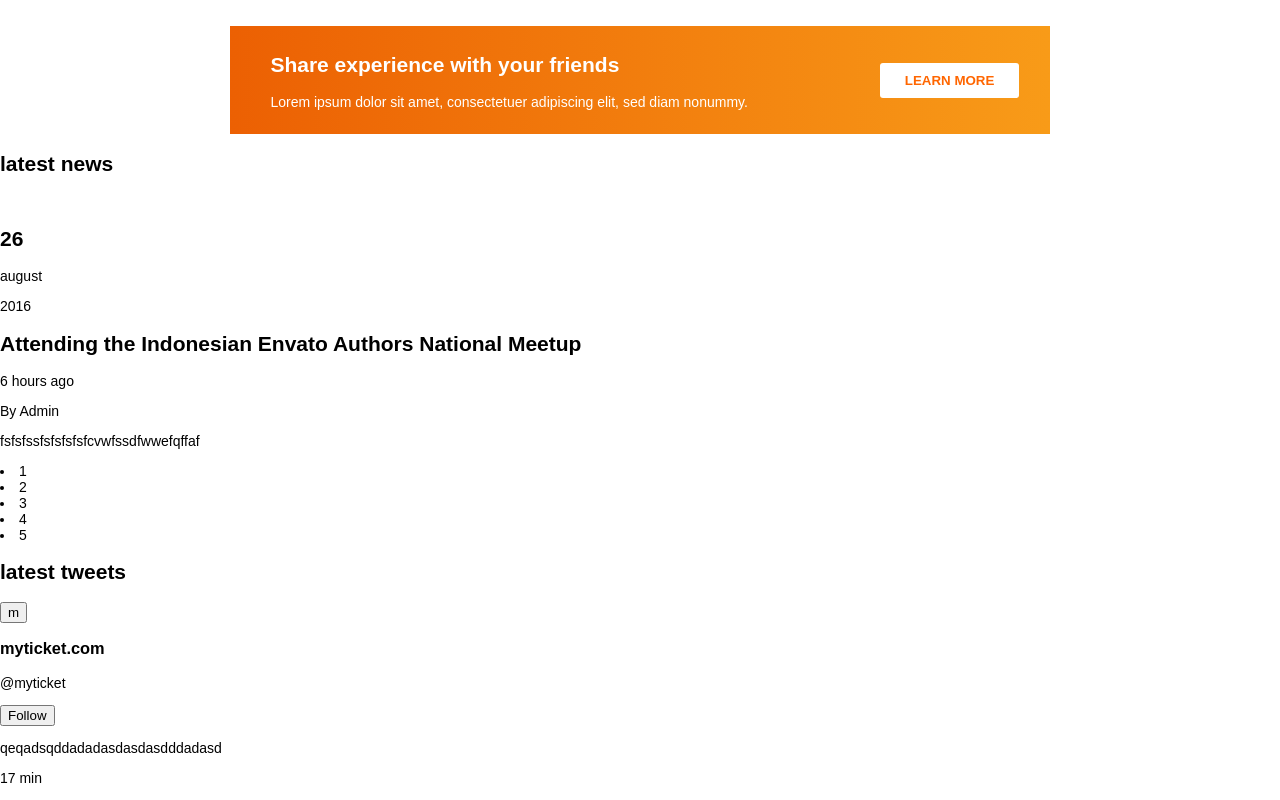
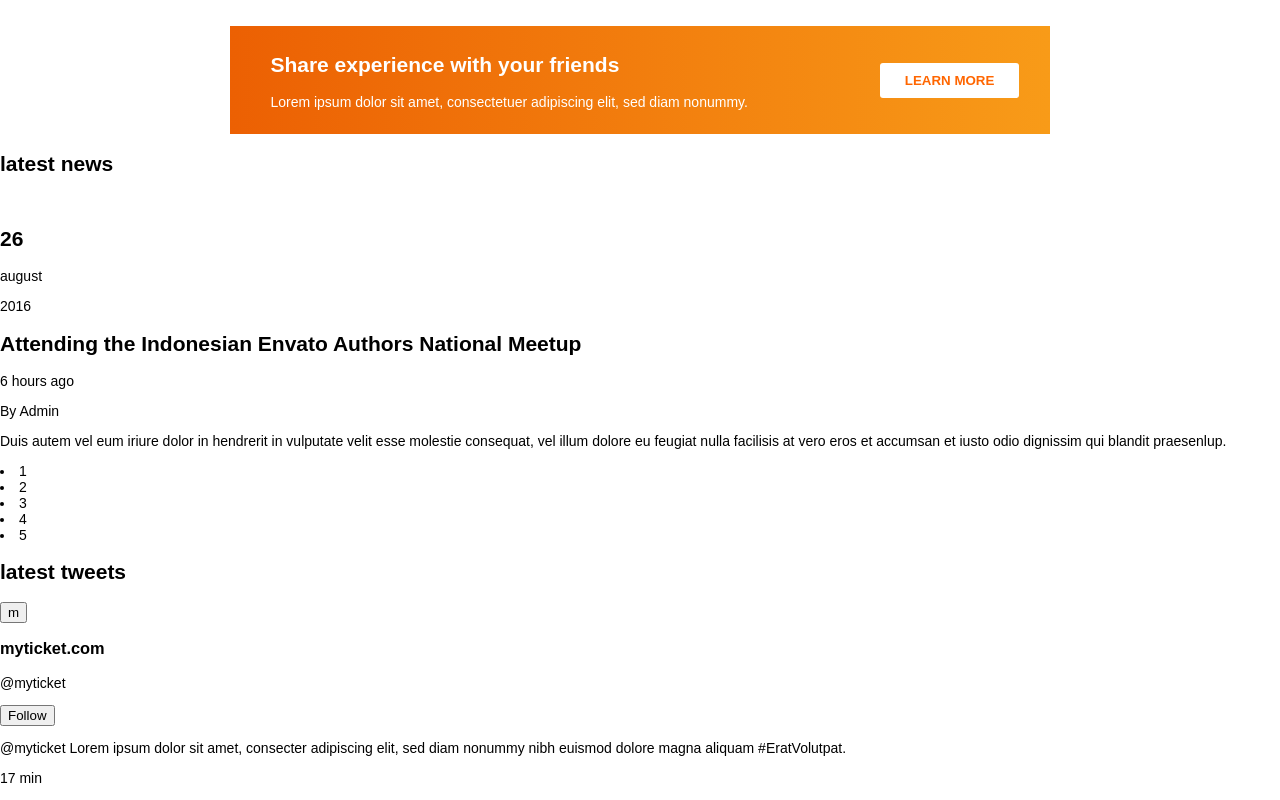
Before and after one commit to Anuruddha00/My-Ticket-UI, a React (Create React App) app: page / in a window 1280 px wide. Shown: the part 2317-3117 px from the top of the page. Built offline with nearby package versions, Linux system fonts and the light colour scheme.

Commit message:
add styles

```diff
--- a/src/App.js
+++ b/src/App.js
@@ -293,7 +293,7 @@ function App() {
               <p className='latestNewsDescriptionContentTime'>6 hours ago</p>
               <p className='latestNewsDescriptionContentFrom'>By Admin</p>
             </div>
-            <p className='latestNewsDescriptionPara'>fsfsfssfsfsfsfsfcvwfssdfwwefqffaf</p>
+            <p className='latestNewsDescriptionPara'>Duis autem vel eum iriure dolor in hendrerit in vulputate velit esse molestie consequat, vel illum dolore eu feugiat nulla facilisis at vero eros et accumsan et iusto odio dignissim qui blandit praesenlup.</p>
           </div>
           <div className='latestNewsNumbers'>
             <li className='latestNewsNumbersOne'>1</li>
@@ -317,7 +317,7 @@ function App() {
             <button className='latestTweetsContentActionFollow'>Follow</button>
           </div>
           <div className='latestTweetsContentDescription'>
-            <p className='latestTweetsContentDescriptionPara'>qeqadsqddadadasdasdasdddadasd</p>
+            <p className='latestTweetsContentDescriptionPara'>@myticket Lorem ipsum dolor sit amet, consecter adipiscing elit, sed diam nonummy nibh euismod dolore magna aliquam #EratVolutpat.</p>
             <p className='latestTweetsContentDescriptionTime'>17 min</p>
           </div>
           </div>
```
